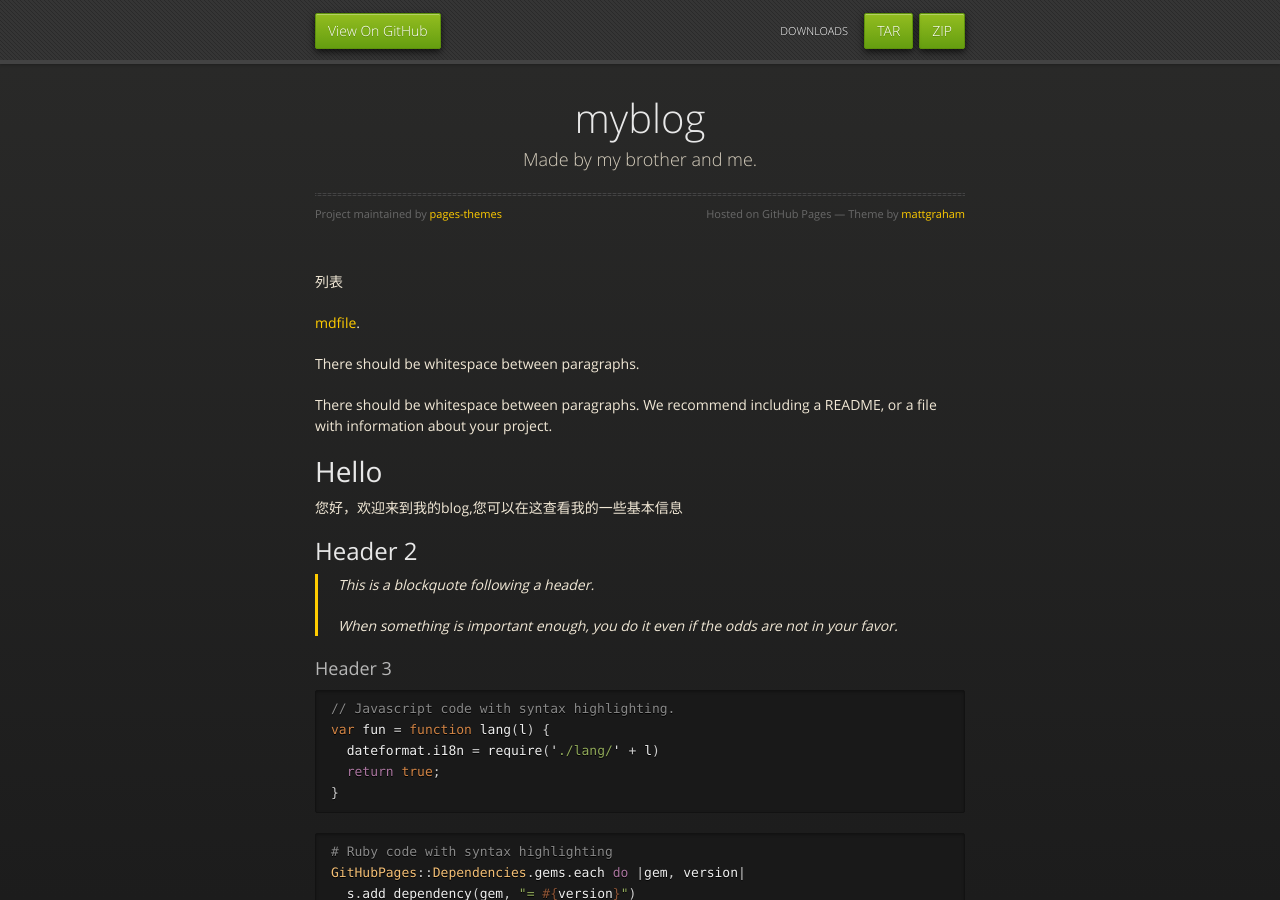
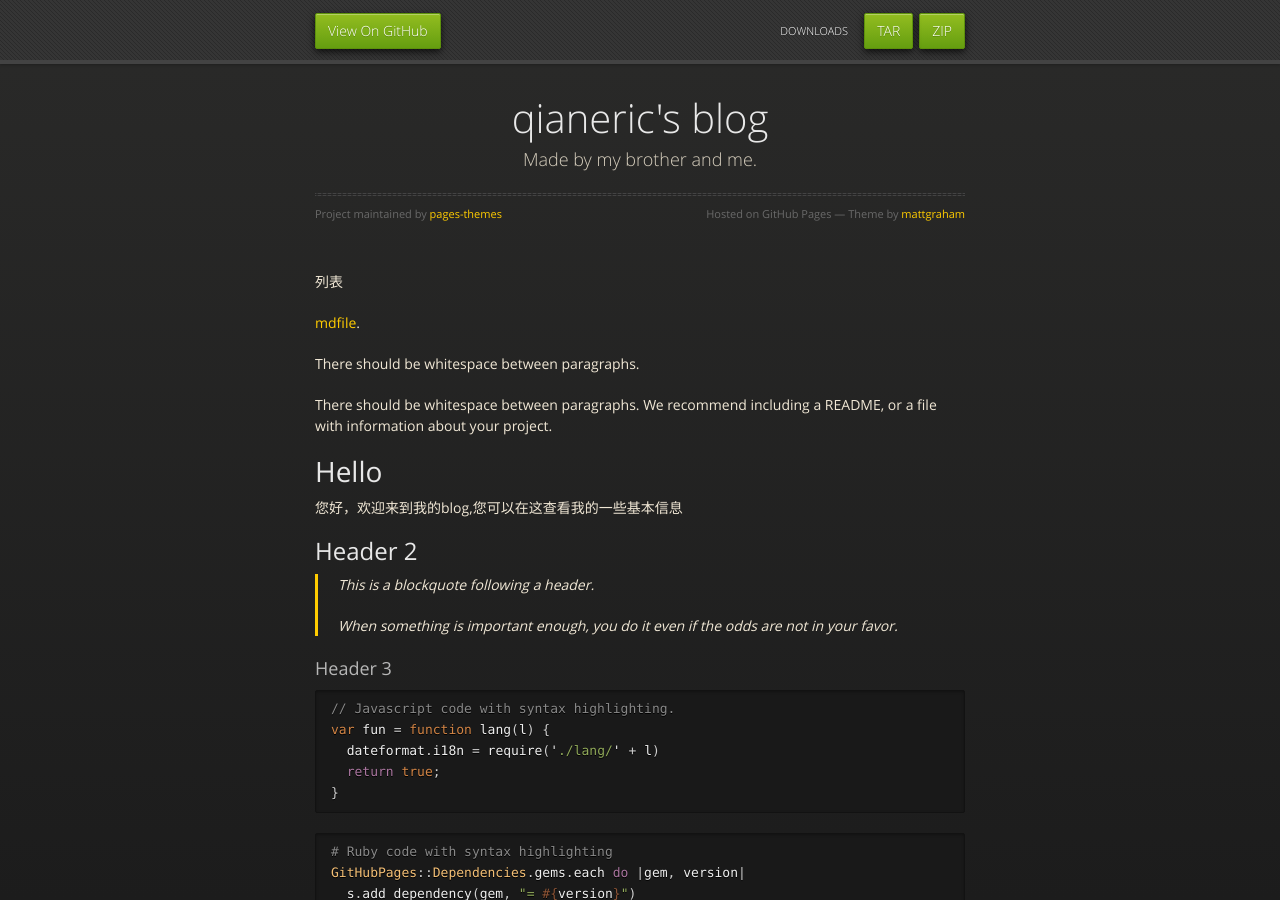
Before and after one commit to pages-themes/midnight, a Jekyll site: the page built from index.md, in a window 1280 px wide and 900 px high. Built offline with Jekyll 4.4.1, drawn with Linux system fonts in a browser that asks for light colours.

Commit message:
Update _config.yml

```diff
--- a/_config.yml
+++ b/_config.yml
@@ -1,4 +1,4 @@
-title: myblog
+title: qianeric's blog
 description: Made by my brother and me.
 show_downloads: true
 google_analytics:
```
